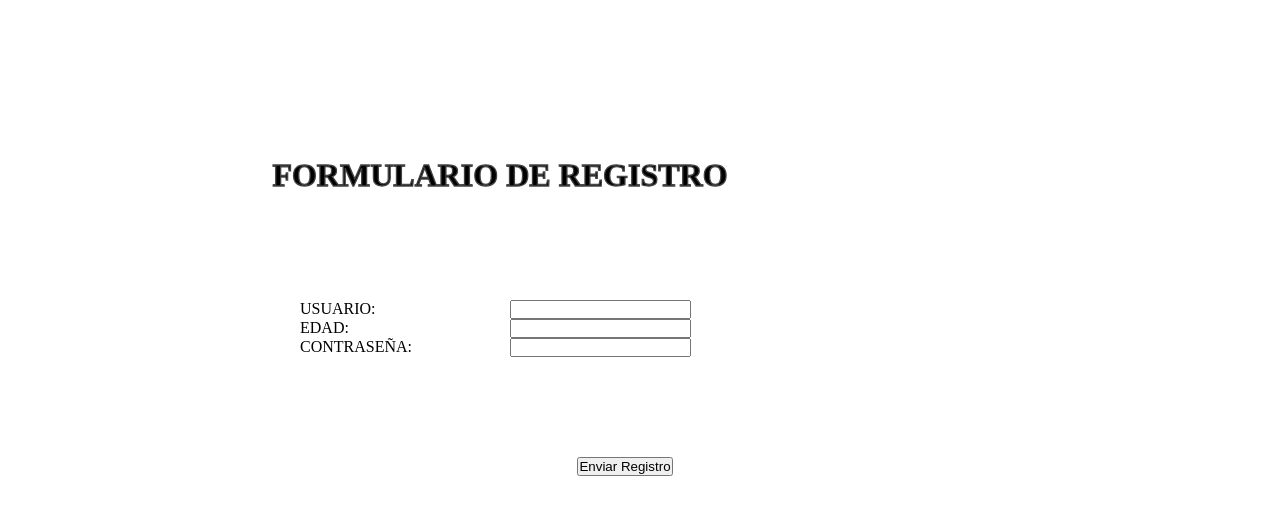
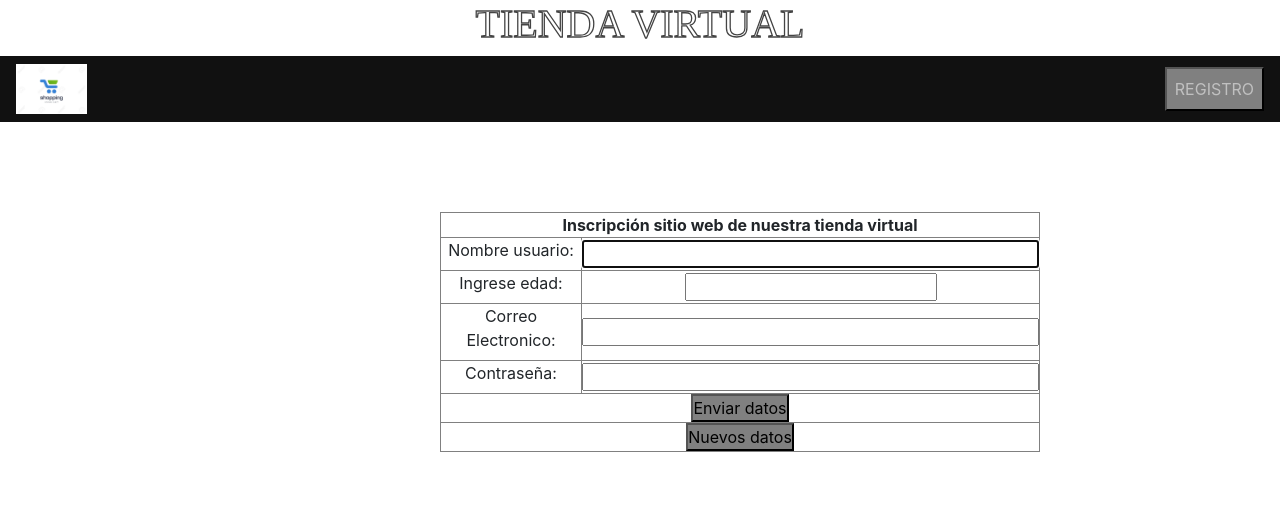
Before and after one commit to dgmarulandac/Ciclo3_53420_grupo5, a plain HTML site: page registro.html in a window 1280 px wide. Drawn offline with nearby package versions, Linux system fonts and the light colour scheme.

Commit message:
nuevas actualizaciones
organice bien el formulario en la pagina registro, arregle los ID. agregue estilos a la pagina de registro

```diff
--- a/registro.html
+++ b/registro.html
@@ -6,23 +6,71 @@
     <meta name="viewport" content="width=, initial-scale=1.0">
 	<link rel="stylesheet" href="./estilos.css">
     <title>REGISTRO A NUESTRA TIENDA</title>
+	<link rel="stylesheet" href="./estilos.css">
+    <link rel="stylesheet" href="https://stackpath.bootstrapcdn.com/bootstrap/4.4.1/css/bootstrap.min.css" integrity="sha384-Vkoo8x4CGsO3+Hhxv8T/Q5PaXtkKtu6ug5TOeNV6gBiFeWPGFN9MuhOf23Q9Ifjh" crossorigin="anonymous">
+
 </head>
 <body>
-<form method="post" action="" id="form_nuevo_usuario">
-<p><h1 style="text-align:center; line-height:250px">FORMULARIO DE REGISTRO</h1></p>
-	<p>
-    <div class="form_name">USUARIO:</div> <input type="text" id="dato_nombre_usuario">
-	</p>
- 	<p>
-    <div class="form_name">EDAD:</div>   <input type="number" id="dato_edad_usuario">
-	</p>
-  	<p>
-    <div class="form_name">CONTRASEÑA:</div> <input type="text" id="dato_contrasena">
-  	</p>
-  	<p style="padding-left:250px; padding-top:100px">
-    <input type="submit" id="enviar_registro" value="Enviar Registro">
-  	</p>
-</form>
+	<div class="position-sticky sticky-top mb-3">
+
+        <header class="header">
+          <a href="./index.html"><h1 class="text-transparent">TIENDA VIRTUAL</h1></a>
+        </header>
+
+        <nav class="navbar navbar-expand-lg navbar-dark bg-black" id="horizontal_navbar">
+
+            <a class="logo" href="./index.html" target="_blank" rel="noopener noreferrer">
+                <img src="./img/logo.jpg" alt="Logo Tienda" width="" height="50" id="landing_logo">
+            </a>
+
+
+
+            <div id="menu" class="collapse navbar-collapse"></div>
+                <ul class="navbar-nav mr-auto">
+                    <button id="boton_registro_usuario" class="navbar-item" >
+                        <a id="irA_registro _usuario" href="./registro.html" class="nav-link">
+                            REGISTRO
+                        </a>
+                    </button>
+                </ul>
+            </div>
+        </nav>
+
+		<center><form method="get" action="" id="form_nuevo_usuario">
+			<table cellpadding=5 cellspacing=5 border=1 align="center">
+			 <th colspan=2>Inscripción sitio web de nuestra tienda virtual</th>
+			 <tr>
+			   <td><label for="txNombreInter">Nombre usuario: </label></td>
+			   <td> <input type="text" id="dato_nombre_usuario" size=40 maxlength="30"autofocus></td>
+			 </tr>
+			 <tr>
+				<td><label for="txemail">Ingrese edad: </label></td>
+				<td><input type="number" id="dato_edad_usuario" size=40 maxlength="30"></td>
+			  </tr>
+			 <tr>
+			   <td><label for="txemail">Correo Electronico: </label></td>
+			   <td><input type="email" id="txemail" size=40 maxlength="30"></td>
+			 </tr>
+			  <tr>
+				<td><label for="txContra">Contraseña: </label></td>
+				<td><input type="password" id="dato_contrasena" size=40 maxlength="8"></td>
+			  </tr>
+			  <tr>
+				<th colspan=2><button type="submit" name="btEnviar" id="dato_contrasena" >Enviar datos</button></th>
+			  </tr>
+			  <tr>
+			   <th colspan=2><button type="reset" name="btEnviar" >Nuevos datos</button></th>
+			  </tr>
+			<br>
+
+		  </form>
+		  </center>
+
+
+
+
+    </div>
+
 
 
 
```
Also changed, not shown: formulario.html (+1 -1 lines), index.html (+2 -2 lines).
